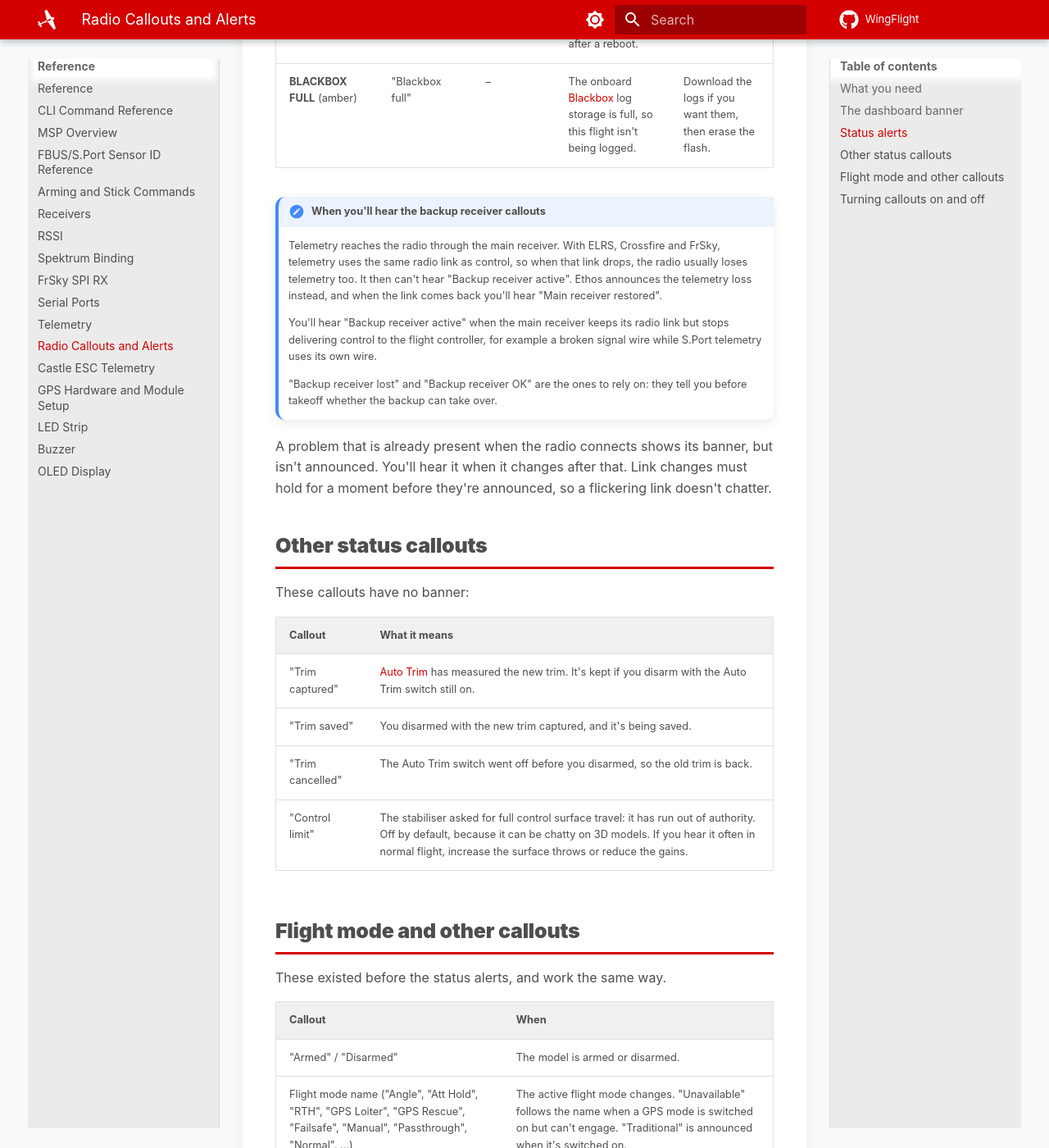
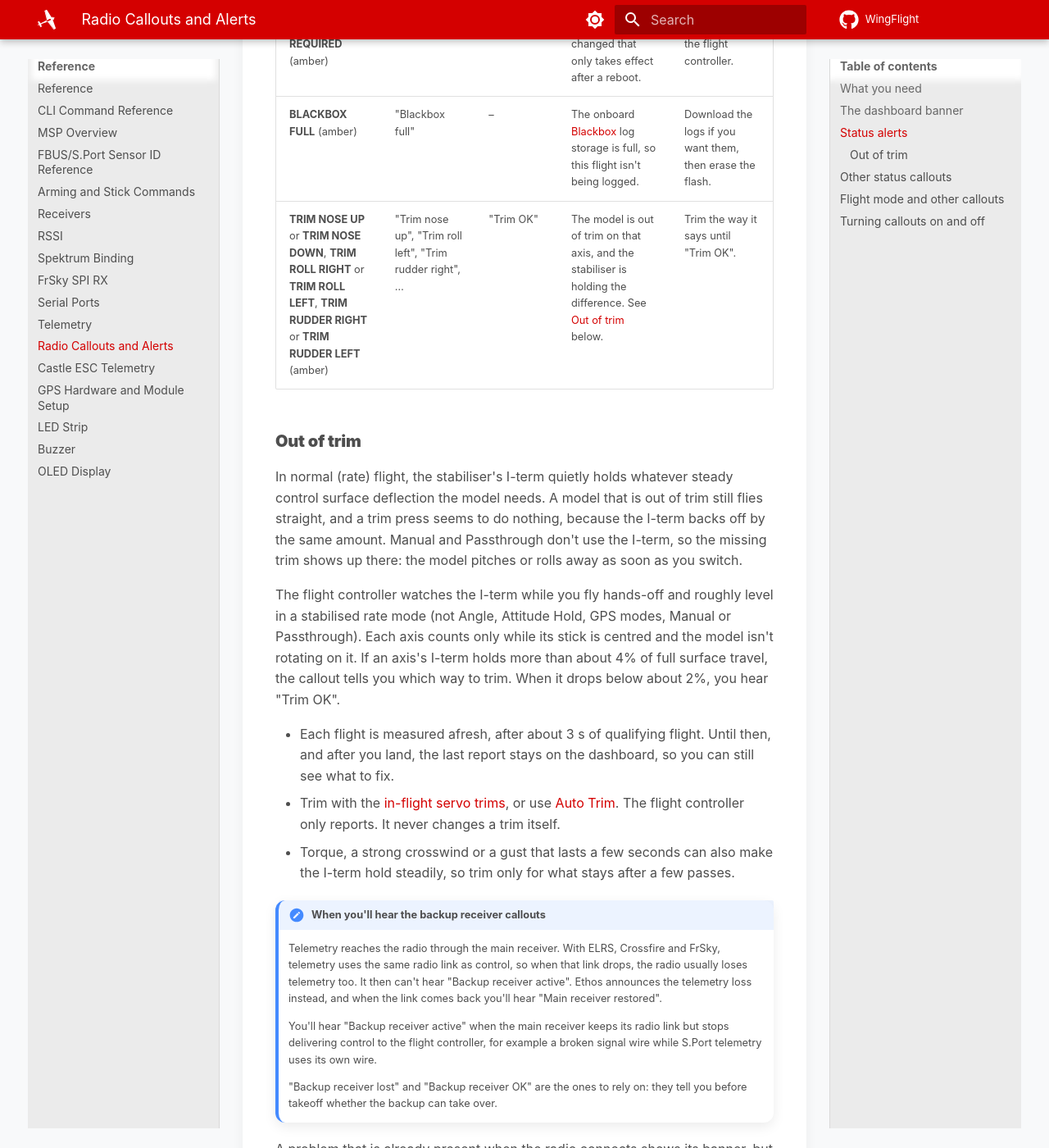
Before and after one commit to WingFlight/wingflight-docs, an MkDocs documentation site: the page built from docs/reference/radio-alerts.md, in a window 1280 px wide and 1400 px high, scrolled down 3616 px. Shown: the whole window at 82% size. Built offline with MkDocs 1.6.1 and Material for MkDocs 9.7.7, drawn with Linux system fonts in a browser that asks for light colours; some of the changed text lies outside the part shown.

Commit message:
Document the out-of-trim callouts
Co-Authored-By: Claude Opus 5.5 <noreply@anthropic.com>

```diff
--- a/docs/reference/radio-alerts.md
+++ b/docs/reference/radio-alerts.md
@@ -59,6 +59,32 @@ it starts" and "When it clears" are the callouts.
 | **SETUP ACTIVE** (amber) | (the flight mode callout says "Setup") | – | The model is in the [setup state](../flight-modes/setup-gyro-off.md#the-setup-state): a setup tool is holding it, such as the Configurator's setup wizard or a servo, motor or mixer test override. The outputs aren't under normal control, and flight mode callouts pause until it ends. | Close the setup wizard or turn the override off in the Configurator. Arming is blocked meanwhile. |
 | **REBOOT REQUIRED** (amber) | – | – | A setting was changed that only takes effect after a reboot. | Power cycle the flight controller. |
 | **BLACKBOX FULL** (amber) | "Blackbox full" | – | The onboard [Blackbox](../configurator/tabs/blackbox.md) log storage is full, so this flight isn't being logged. | Download the logs if you want them, then erase the flash. |
+| **TRIM NOSE UP** or **TRIM NOSE DOWN**, **TRIM ROLL RIGHT** or **TRIM ROLL LEFT**, **TRIM RUDDER RIGHT** or **TRIM RUDDER LEFT** (amber) | "Trim nose up", "Trim roll left", "Trim rudder right", … | "Trim OK" | The model is out of trim on that axis, and the stabiliser is holding the difference. See [Out of trim](#out-of-trim) below. | Trim the way it says until "Trim OK". |
+
+### Out of trim
+
+In normal (rate) flight, the stabiliser's I-term quietly holds whatever
+steady control surface deflection the model needs. A model that is out of
+trim still flies straight, and a trim press seems to do nothing, because the
+I-term backs off by the same amount. Manual and Passthrough don't use the
+I-term, so the missing trim shows up there: the model pitches or rolls away as
+soon as you switch.
+
+The flight controller watches the I-term while you fly hands-off and roughly
+level in a stabilised rate mode (not Angle, Attitude Hold, GPS modes, Manual
+or Passthrough). Each axis counts only while its stick is centred and the
+model isn't rotating on it. If an axis's I-term holds more than about 4% of
+full surface travel, the callout tells you which way to trim. When it drops
+below about 2%, you hear "Trim OK".
+
+- Each flight is measured afresh, after about 3 s of qualifying flight. Until
+  then, and after you land, the last report stays on the dashboard, so you can
+  still see what to fix.
+- Trim with the [in-flight servo trims](../configurator/tabs/servos.md#trimming-in-flight),
+  or use [Auto Trim](../flight-modes/auto-trim.md). The flight controller only
+  reports. It never changes a trim itself.
+- Torque, a strong crosswind or a gust that lasts a few seconds can also make
+  the I-term hold steadily, so trim only for what stays after a few passes.
 
 !!! note "When you'll hear the backup receiver callouts"
     Telemetry reaches the radio through the main receiver. With ELRS,
@@ -121,6 +147,7 @@ On the radio, open the WingFlight suite and go to
 | GPS not responding | GPS not responding | On |
 | Blackbox full | Blackbox full | On |
 | Autotrim | Trim captured / saved / cancelled | On |
+| Out of trim | Trim nose up / down, roll and rudder left / right, Trim OK | On |
 | Control limit | Control limit | Off |
 
 The switches only control the callouts. The dashboard banners always show.
```
Also changed, not shown: docs/configurator/tabs/servos.md (+7 -0 lines), docs/reference/telemetry.md (+3 -0 lines).
